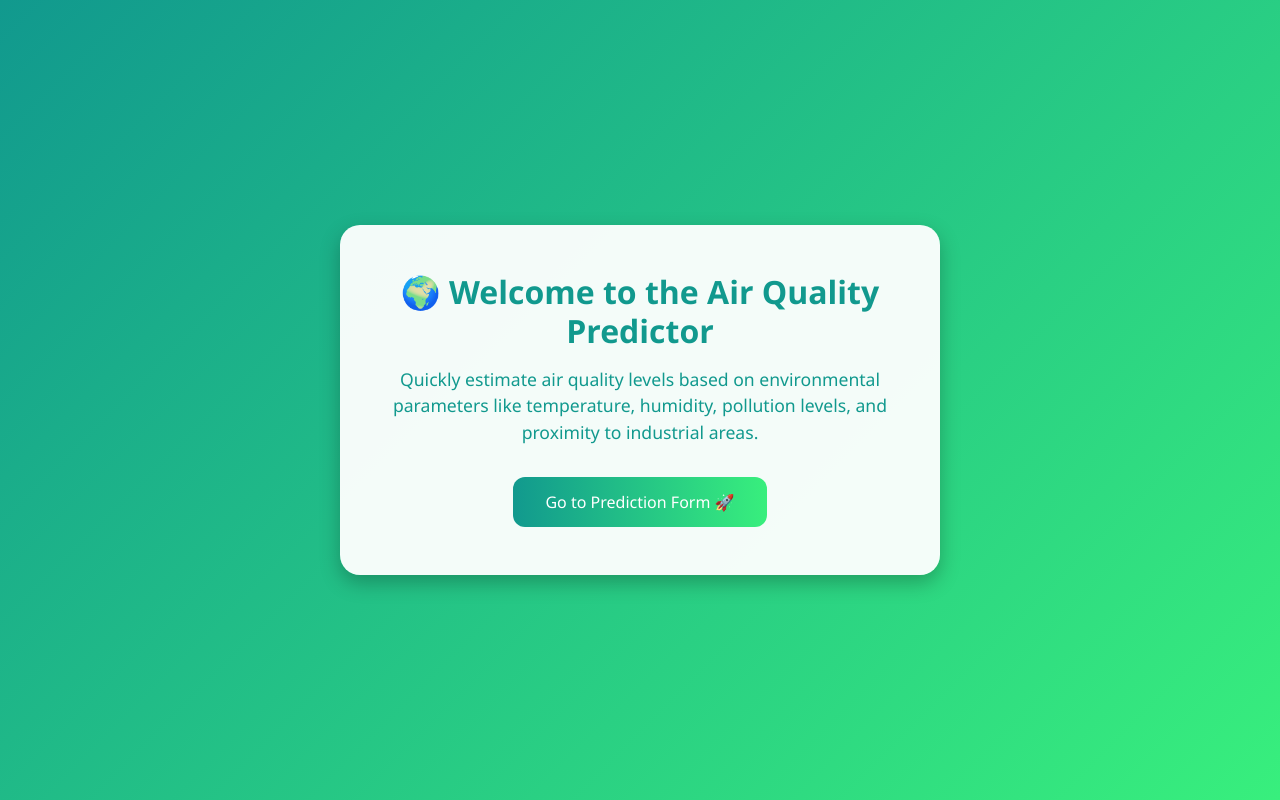
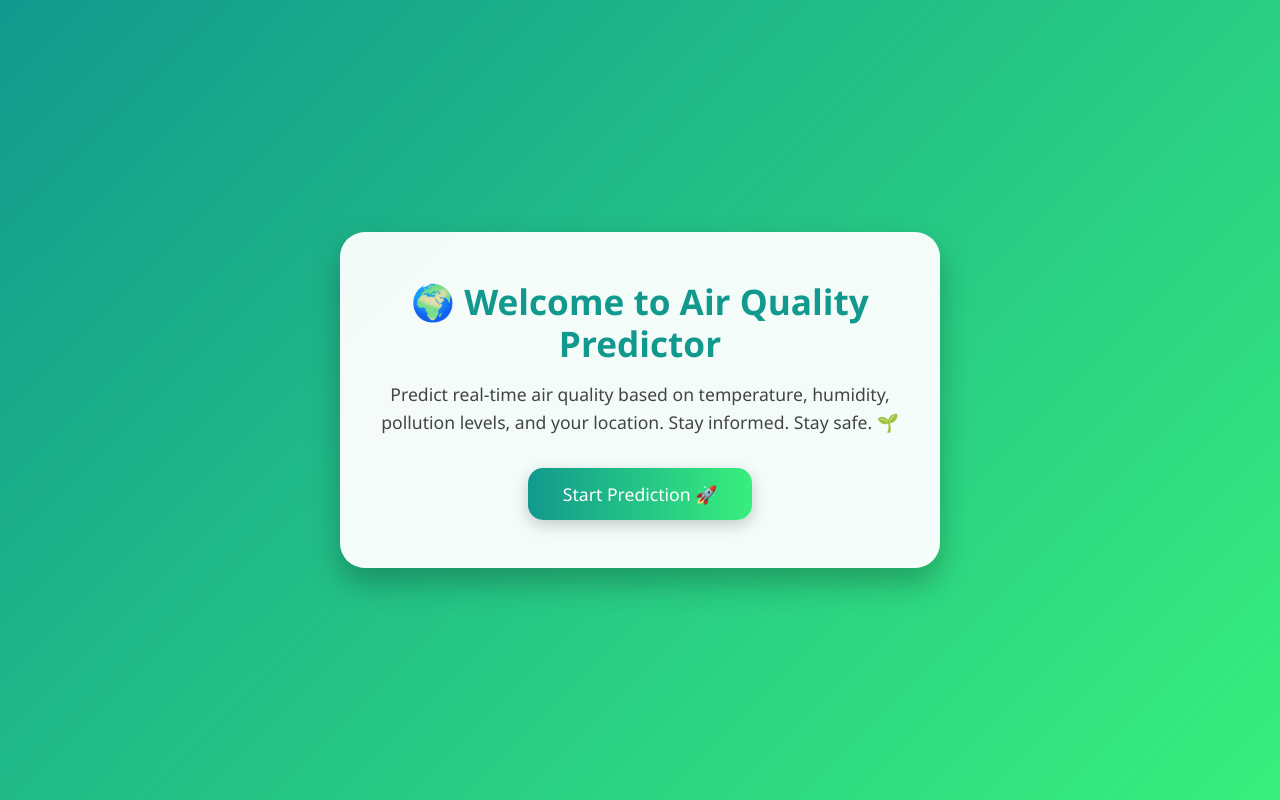
Before and after one commit to Gangadhar-lalam/Air_quality_prediction, a Flask app: page / in a window 1280 px wide. Run offline with Flask 3, Linux system fonts and the light colour scheme.

```diff
--- a/app.py
+++ b/app.py
@@ -74,19 +74,20 @@ def get_live_data():
 
         result = {
 
-            "Temperature": weather_res["main"]["temp"],
-            "Humidity": weather_res["main"]["humidity"],
+                "Temperature": weather_res["main"]["temp"],
+                "Humidity": weather_res["main"]["humidity"],
 
-            "PM2_5": components["pm2_5"],
-            "PM10": components["pm10"],
-            "NO2": components["no2"],
-            "SO2": components["so2"],
-            "CO": components["co"],
+                "PM2_5": components["pm2_5"],
+                "PM10": components["pm10"],
+                "NO2": components["no2"],
+                "SO2": components["so2"],
 
-            "Proximity_to_Industrial_Areas": 5,
-            "Population_Density": 8000
-        }
+                # ✅ FIX HERE
+                "CO": components["co"] / 1000,   # convert μg → mg
 
+                "Proximity_to_Industrial_Areas": 5,
+                "Population_Density": 8000
+}
 
         return jsonify(result)
 
--- a/templates/index.html
+++ b/templates/index.html
@@ -12,66 +12,110 @@
   />
 
   <style>
+
+    /* Page Background */
     body {
-      background: linear-gradient(135deg, #11998e 0%, #38ef7d 100%);
+      background: linear-gradient(135deg, #11998e, #38ef7d);
       min-height: 100vh;
       display: flex;
       justify-content: center;
       align-items: center;
       font-family: 'Segoe UI', Tahoma, Geneva, Verdana, sans-serif;
-      color: #fff;
       text-align: center;
+      animation: fadeIn 1s ease-in-out;
     }
 
+    @keyframes fadeIn {
+      from { opacity: 0; }
+      to { opacity: 1; }
+    }
+
+    /* Welcome Card */
     .welcome-card {
       background: rgba(255, 255, 255, 0.95);
       color: #11998e;
-      padding: 3rem 2rem;
-      border-radius: 20px;
-      box-shadow: 0px 8px 20px rgba(0,0,0,0.25);
+      padding: 3rem 2.5rem;
+      border-radius: 25px;
+      box-shadow: 0 15px 30px rgba(0,0,0,0.25);
       max-width: 600px;
+      width: 100%;
+      animation: slideUp 0.8s ease-in-out;
+      transition: 0.3s;
     }
 
+    @keyframes slideUp {
+      from {
+        transform: translateY(40px);
+        opacity: 0;
+      }
+      to {
+        transform: translateY(0);
+        opacity: 1;
+      }
+    }
+
+    .welcome-card:hover {
+      transform: translateY(-5px);
+    }
+
+    /* Title */
     h1 {
-      font-size: 2rem;
+      font-size: 2.2rem;
       font-weight: bold;
       margin-bottom: 1rem;
+      animation: popIn 1s ease;
     }
 
+    @keyframes popIn {
+      from { transform: scale(0.8); opacity: 0; }
+      to { transform: scale(1); opacity: 1; }
+    }
+
+    /* Description */
     p {
       font-size: 1.1rem;
       margin-bottom: 2rem;
+      color: #444;
+      line-height: 1.6;
     }
 
+    /* Button */
     .btn-primary {
-      padding: 0.8rem 2rem;
-      font-size: 1rem;
-      border-radius: 12px;
+      padding: 0.8rem 2.2rem;
+      font-size: 1.1rem;
+      border-radius: 15px;
       background: linear-gradient(to right, #11998e, #38ef7d);
       border: none;
-      transition: transform 0.2s ease-in-out;
+      transition: all 0.3s ease-in-out;
       color: #fff;
+      box-shadow: 0 5px 15px rgba(0,0,0,0.2);
     }
 
     .btn-primary:hover {
-      transform: scale(1.05);
+      transform: scale(1.08);
+      box-shadow: 0 8px 25px rgba(0,0,0,0.3);
     }
+
   </style>
 </head>
 
 <body>
+
   <div class="welcome-card">
-    <h1>🌍 Welcome to the Air Quality Predictor</h1>
+
+    <h1>🌍 Welcome to Air Quality Predictor</h1>
 
     <p>
-      Quickly estimate air quality levels based on environmental parameters
-      like temperature, humidity, pollution levels, and proximity to industrial areas.
+      Predict real-time air quality based on temperature, humidity,
+      pollution levels, and your location.
+      Stay informed. Stay safe. 🌱
     </p>
 
-    <!-- Fixed link -->
     <a href="{{ url_for('predict_datapoint') }}" class="btn btn-primary">
-      Go to Prediction Form 🚀
+      Start Prediction 🚀
     </a>
+
   </div>
+
 </body>
 </html>
```
